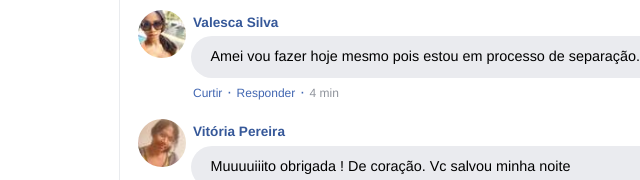
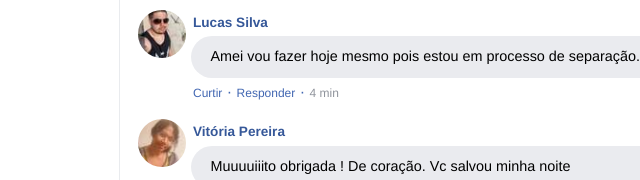
Before and after one commit to wcvicente/roncozero.site, a plain HTML site: page Oficial/index.html in a window 1280 px wide. Shown: the part 380-560 px from the top of the page, 156-796 px from the left. Drawn offline with nearby package versions, Linux system fonts and the light colour scheme; a script that the page names is missing.

Commit message:
Add files via upload

```diff
--- a/Oficial/index.html
+++ b/Oficial/index.html
@@ -86,10 +86,10 @@
                   <tbody>
                     <tr>
                       <td rowspan="3" class="fb-comments-comment-img"><img
-                          src="./assets/img/comentarios/m2.jpeg"></td>
+                          src="./assets/img/comentarios/h4.jpeg"></td>
                       <td>
                         <font class="fb-comments-comment-name">
-                          <name>Valesca Silva</name>
+                          <name>Lucas Silva</name>
                         </font>
                       </td>
                     </tr>
```
